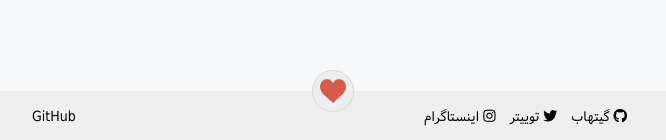
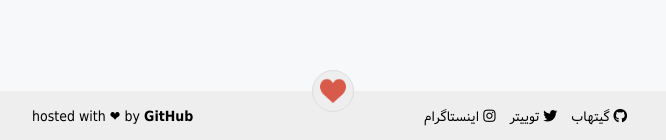
Before and after one commit to rashid2003/blog, a Jekyll site: the page built from pages/projects.html, in a window 1280 px wide. Shown: the part 757-897 px from the top of the page, without its empty margins (390-1056 px from the left). Built offline with Jekyll 4.4.1, drawn with Linux system fonts in a browser that asks for light colours; some web fonts are replaced.

Commit message:
Update footer.html

```diff
--- a/_includes/footer.html
+++ b/_includes/footer.html
@@ -29,7 +29,7 @@
       </ul>
     </nav>
 
-    <div class="pull-left text--ltr site__footer__copyright" hosted with ❤ by <strong>GitHub</strong></div>
+    <div class="pull-left text--ltr site__footer__copyright"> hosted with ❤ by <strong>GitHub</strong></div>
 
   </div>
 </footer>
```
